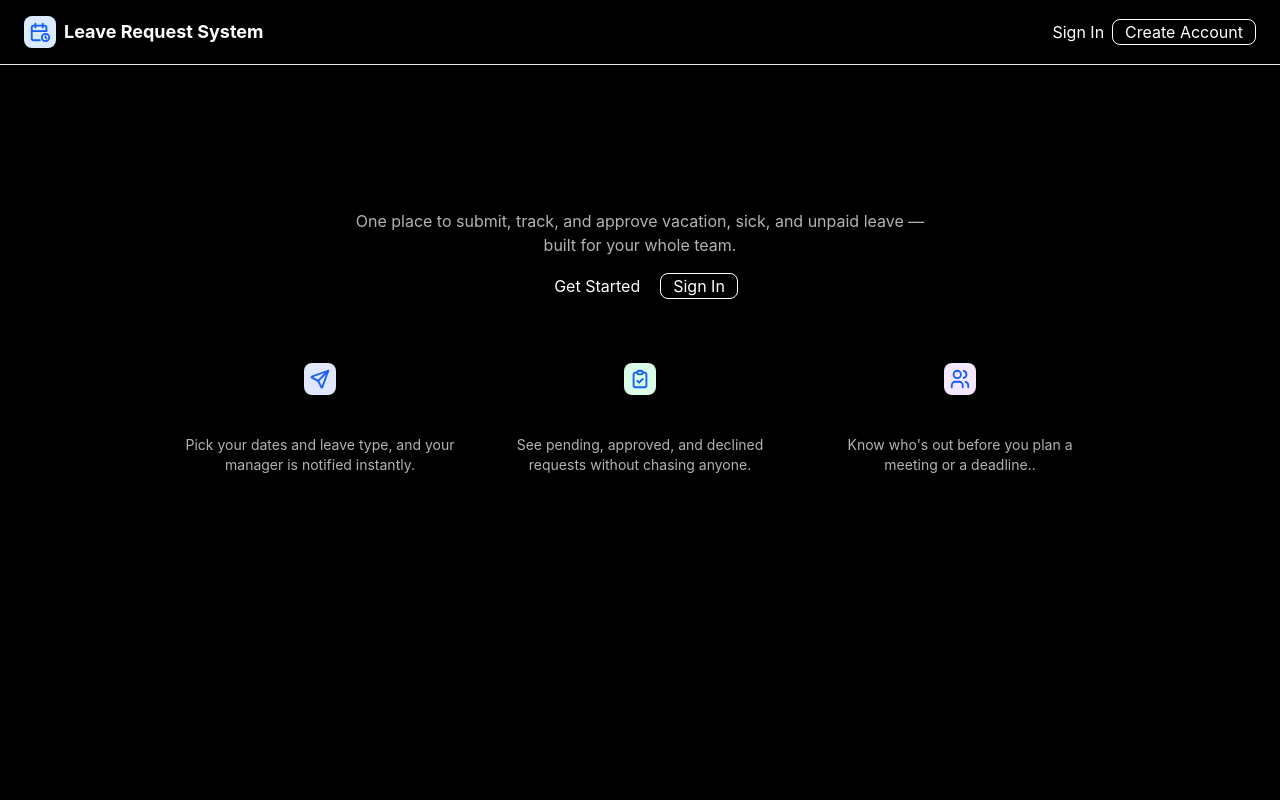
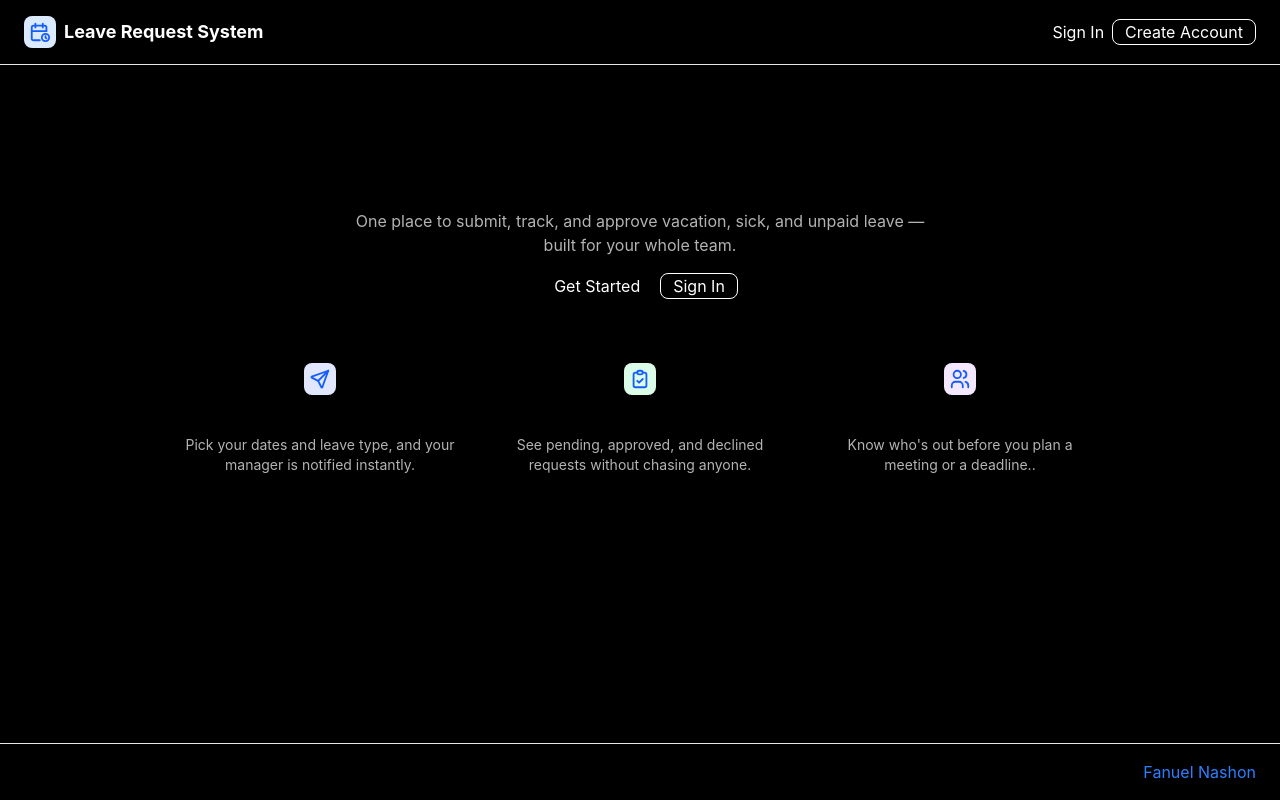
Before and after one commit to fanuel-nashon/leave-request-system, a React app in the folder frontend/: page / in a window 1280 px wide. Built offline with nearby package versions, Linux system fonts and the light colour scheme; the HTML template or start-up script is replaced by a standard one.

Commit message:
feat: add footer and styling of the Landing Page to accomodate the footer properly

```diff
--- /dev/null
+++ b/frontend/src/components/Common/Footer.js
@@ -0,0 +1,19 @@
+import React from "react";
+
+const currentYear = new Date().getFullYear();
+function Footer(){
+    return(
+        <footer className="border-t dark:bg-black dark:text-white dark:border-gray-800 border-gray-200 py-4 text-center">
+            <div className="flex justify-between items-center w-full max-w-[1280px] mx-auto px-6">
+                <div className="flex justify-start items-center">
+                    <p>&copy; {currentYear} Leave Request System</p>
+                </div>
+                <div className="flex justify-center items-center">
+                    <p>Developed by <a href="https://github.com/fanuel-nashon" className="text-blue-500 hover:underline">Fanuel Nashon</a></p>
+                </div>
+            </div>
+        </footer>
+    );
+}
+
+export default Footer
--- a/frontend/src/components/pages/LandingPage.js
+++ b/frontend/src/components/pages/LandingPage.js
@@ -2,6 +2,8 @@ import React from "react";
 import CalendarIconBadge from "../Common/CalendarIcon";
 import Button from "../Common/Button";
 import Icons from "../Common/CalendarIcon";
+import Footer from "../Common/Footer";
+
 
 const LandingPage = ()=>{
     const grayText = {
@@ -12,7 +14,7 @@ const LandingPage = ()=>{
 
     return (
         <>
-            <div className="bg-black dark:bg-black min-h-screen">
+            <div className="bg-black dark:bg-black min-h-screen flex flex-col">
                 <div className="flex justify-between items-center w-full border-b border-gray-200 dark:border-gray-800">
                     <div className="flex justify-between items-center w-full max-w-[1280px] mx-auto px-6 py-4">
                         <div className="flex justify-start items-center gap-x-2">
@@ -25,7 +27,7 @@ const LandingPage = ()=>{
                         </div>
                     </div>
                 </div>
-                <div id="main">
+                <div id="main" className="flex-1">
                     <div className="max-w-[1040px] mx-auto px-8 py-16 md:py-24">
                         <h2 className={`dark:text-white font-bold text-3xl md:text-5xl ${textCenter}`}>Request time off in seconds, not emails</h2>
                         <p className={`${textCenter}`} style={grayText}>
@@ -67,6 +69,7 @@ const LandingPage = ()=>{
                         </div>
                     </div>
                 </div>
+                <Footer />
             </div>
         </>
     );
```
